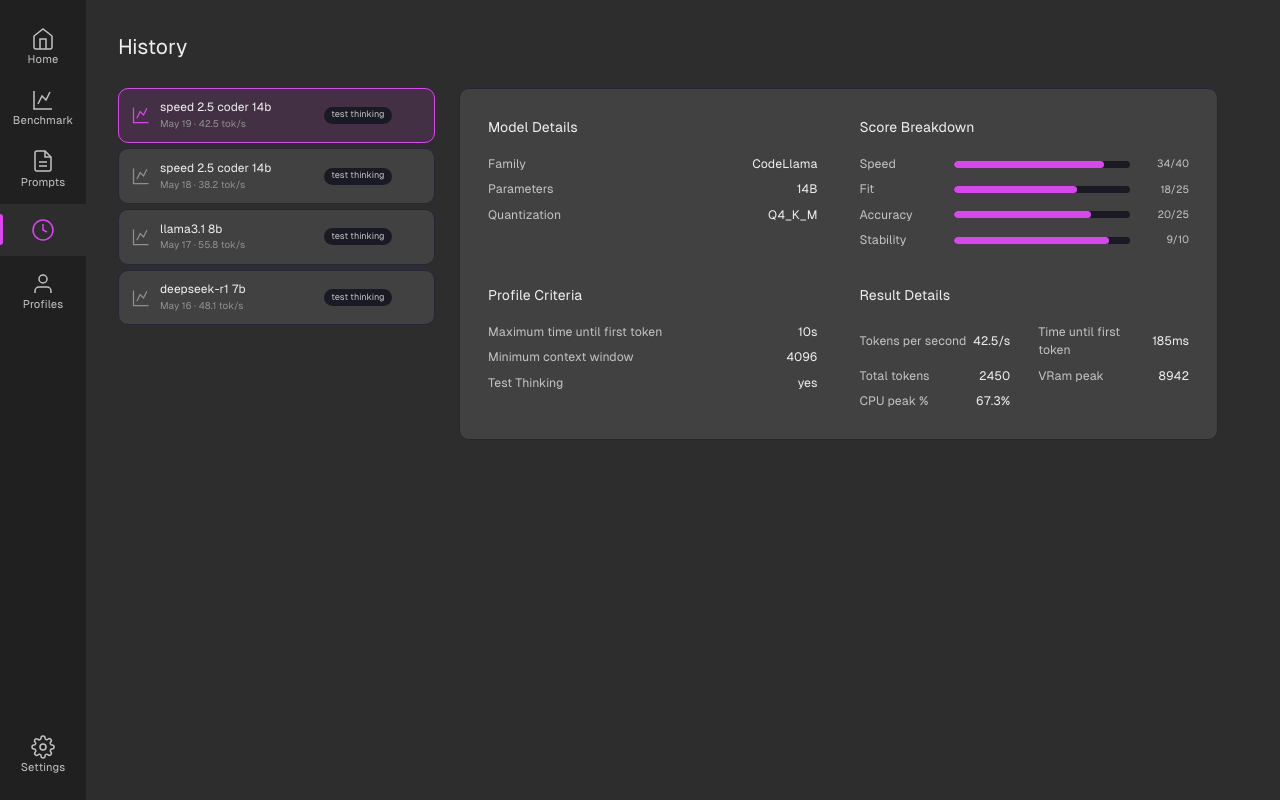
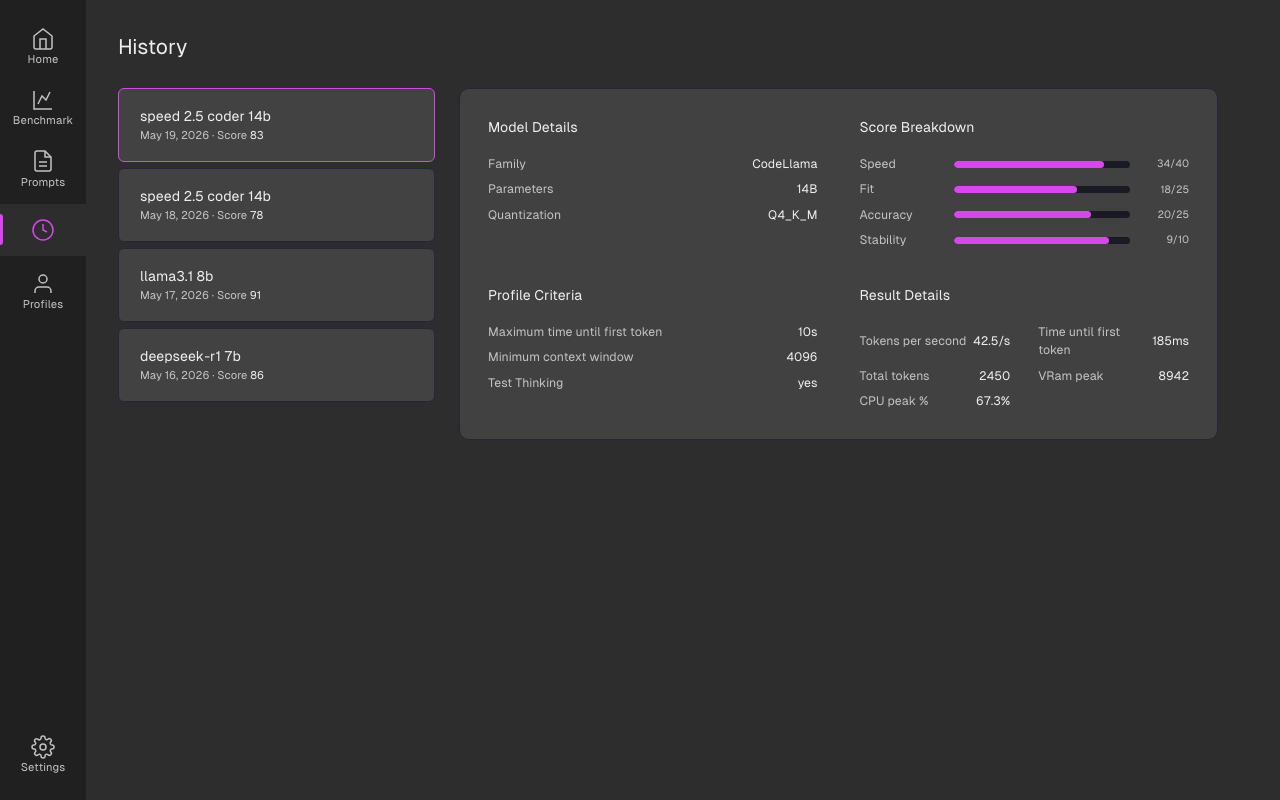
Before and after one commit to caasion/local-bench, a React (Vite) app: page / in a window 1280 px wide. Both pictures are taken after a click on the button "History". Built offline with nearby package versions, Linux system fonts and the light colour scheme.

Commit message:
feat (ui): Update history item descriptions

```diff
--- a/src/HistoryItem.tsx
+++ b/src/HistoryItem.tsx
@@ -8,35 +8,23 @@ interface HistoryItemProps {
 }
 
 export function HistoryItem({ run, isActive, onClick, onDelete }: HistoryItemProps) {
+  const totalScore = Math.round(
+    Object.values(run.scores).reduce((sum, s) => sum + s, 0) / Object.values(run.scores).length
+  );
   return (
     <div
       className={[
-        "group flex items-center gap-2.5 px-3.5 py-3 border rounded-[var(--radius-md)] cursor-pointer transition-all duration-150",
+        "group bg-white/10 border rounded-[var(--radius-sm)] px-6 py-5 cursor-pointer transition-all duration-150",
         isActive
           ? "border-[var(--accent)] bg-[var(--accent-muted)]"
-          : "bg-[var(--bg-card)] border-[var(--border)] hover:bg-[var(--bg-hover)]",
+          : "border-[var(--border)] hover:bg-white/15",
       ].join(" ")}
       onClick={onClick}
     >
-      <div className={`flex shrink-0 ${isActive ? "text-[var(--accent)]" : "text-[var(--text-muted)]"}`}>
-        <svg width="20" height="20" viewBox="0 0 24 24" fill="none" stroke="currentColor" strokeWidth="1.5">
-          <path d="M3 3v18h18" />
-          <path d="M7 16l4-8 4 4 4-8" />
-        </svg>
+      <div className="flex items-center justify-between">
+        <div className="flex items-center gap-4">
+          <h3 className="text-base font-semibold text-[var(--text-primary)]">{run.model_name}</h3>
         </div>
-      <div className="flex-1 min-w-0 flex flex-col">
-        <span className="text-[0.85rem] font-medium text-[var(--text-primary)] overflow-hidden text-ellipsis whitespace-nowrap">
-          {run.model_name}
-        </span>
-        <span className="text-[0.7rem] text-[var(--text-muted)]">
-          {new Date(run.run_at).toLocaleDateString("en-US", { month: "short", day: "numeric" })}
-          {" · "}
-          {run.tokens_per_second.toFixed(1)} tok/s
-        </span>
-      </div>
-      <span className="text-[0.65rem] font-semibold text-[var(--text-secondary)] bg-[var(--bg-surface)] px-2 py-0.5 rounded-full whitespace-nowrap">
-        {run.mode}
-      </span>
         <button
           className="w-6 h-6 flex items-center justify-center border-0 bg-transparent text-[var(--text-muted)] cursor-pointer rounded opacity-0 group-hover:opacity-100 transition-all duration-150 hover:text-[var(--danger)] hover:bg-[var(--danger-muted)]"
           onClick={(e) => {
@@ -50,5 +38,12 @@ export function HistoryItem({ run, isActive, onClick, onDelete }: HistoryItemPro
           </svg>
         </button>
       </div>
+
+      <p className="text-[0.8rem] text-[var(--text-secondary)] font-normal">
+        {new Date(run.run_at).toLocaleDateString("en-US", { month: "long", day: "numeric", year: "numeric" })}
+        {" · "}
+        Score <span className="font-semibold text-[var(--text-primary)]">{totalScore}</span>
+      </p>
+    </div>
   );
 }
```
Lines whose indentation alone changed are shown as unchanged.
